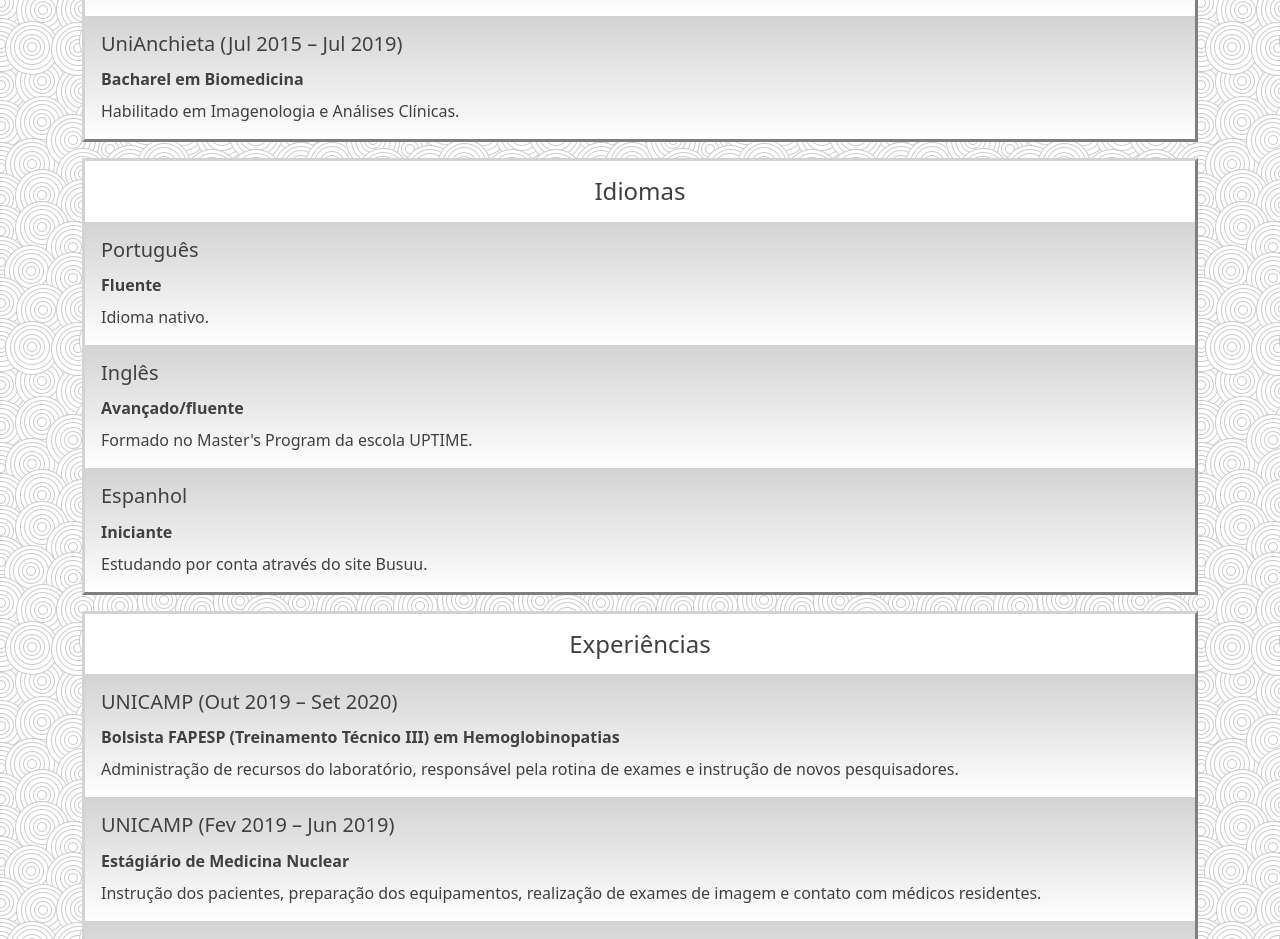
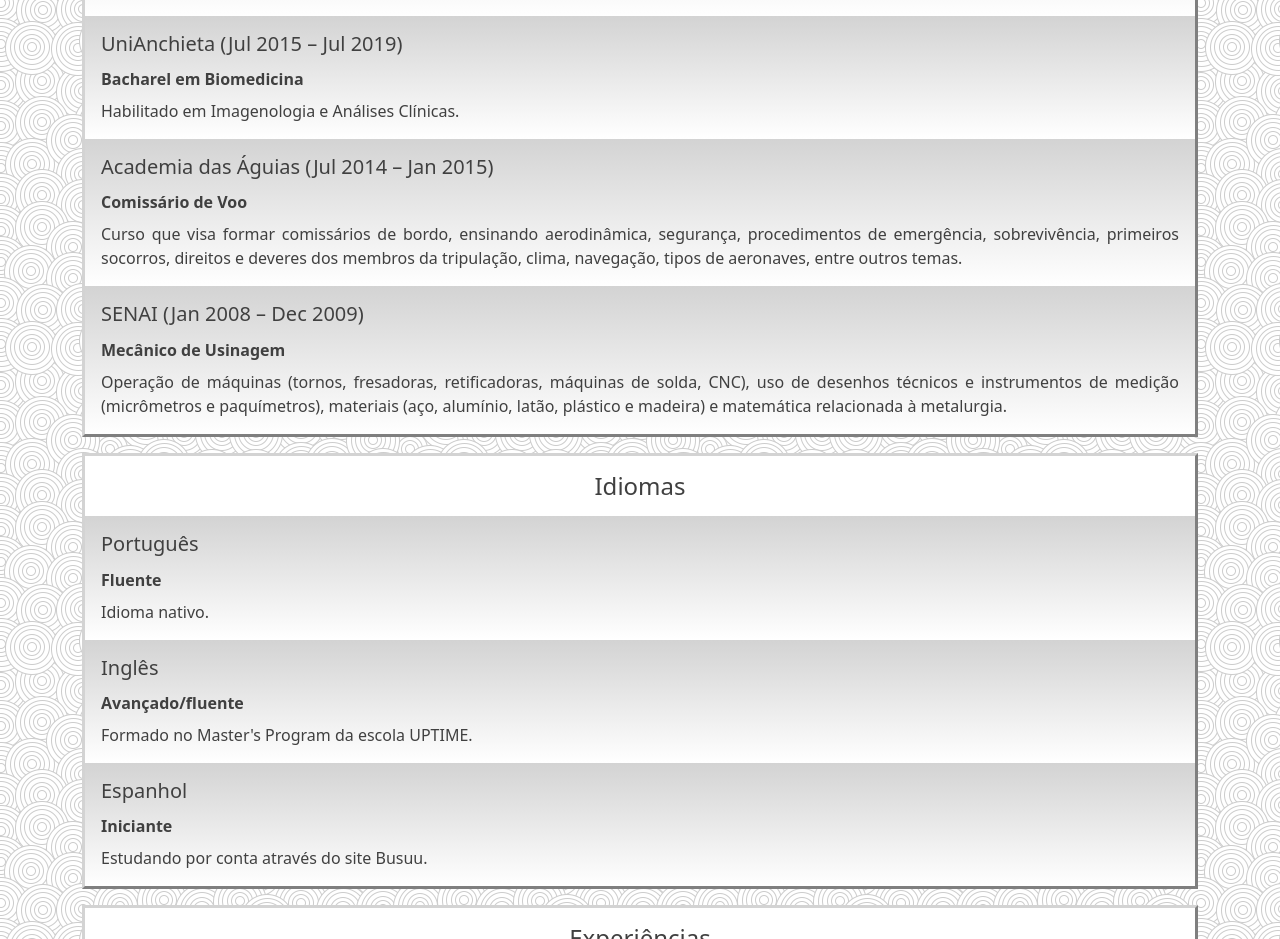
Before and after one commit to rodrigomarchisilva/rodrigomarchisilva.github.io, a React (Create React App) app: page /#/about in a window 1280 px wide. Shown: the part 1120-2059 px from the top of the page. Built offline with nearby package versions, Linux system fonts and the light colour scheme.

Commit message:
:pencil2: chore(data): add new items on education section

```diff
--- a/src/pages/about/languageContentEn.js
+++ b/src/pages/about/languageContentEn.js
@@ -46,6 +46,21 @@ const education = {
       subtitle: 'Bachelor\'s degree in biomedicine',
       description: ' Qualified in imaging and clinical analysis.',
     },
+    {
+      title: 'Academia das Águias (Jul 2014 – Jan 2015)',
+      subtitle: 'Flight attendant',
+      description: `Course that aims to train flight attendants, teaching aerodynamics,
+      safety, emergency procedures, survival, first aid, rights and duties of crew members,
+      weather, navigation, types of aircraft, among other topics.`,
+    },
+    {
+      title: 'SENAI (Jan 2008 – Dec 2009)',
+      subtitle: 'Machinist',
+      description: `Operation of machinery (lathes, milling machines, grinders, welding
+      machines, CNC), usage of technical drawings and measurement instruments (micrometers
+      and calipers), materials (steel, aluminum, brass, plastic and wood) and mathematics
+      related to metallurgy.`,
+    }
   ],
 };
 
--- a/src/pages/about/languageContentPt.js
+++ b/src/pages/about/languageContentPt.js
@@ -47,6 +47,20 @@ const education = {
       subtitle: 'Bacharel em Biomedicina',
       description: ' Habilitado em Imagenologia e Análises Clínicas.',
     },
+    {
+      title: 'Academia das Águias (Jul 2014 – Jan 2015)',
+      subtitle: 'Comissário de Voo',
+      description: `Curso que visa formar comissários de bordo, ensinando aerodinâmica, segurança,
+      procedimentos de emergência, sobrevivência, primeiros socorros, direitos e deveres dos
+      membros da tripulação, clima, navegação, tipos de aeronaves, entre outros temas.`,
+    },
+    {
+      title: 'SENAI (Jan 2008 – Dec 2009)',
+      subtitle: 'Mecânico de Usinagem',
+      description: `Operação de máquinas (tornos, fresadoras, retificadoras, máquinas de solda,
+      CNC), uso de desenhos técnicos e instrumentos de medição (micrômetros e paquímetros),
+      materiais (aço, alumínio, latão, plástico e madeira) e matemática relacionada à metalurgia.`,
+    }
   ],
 };
 
```
